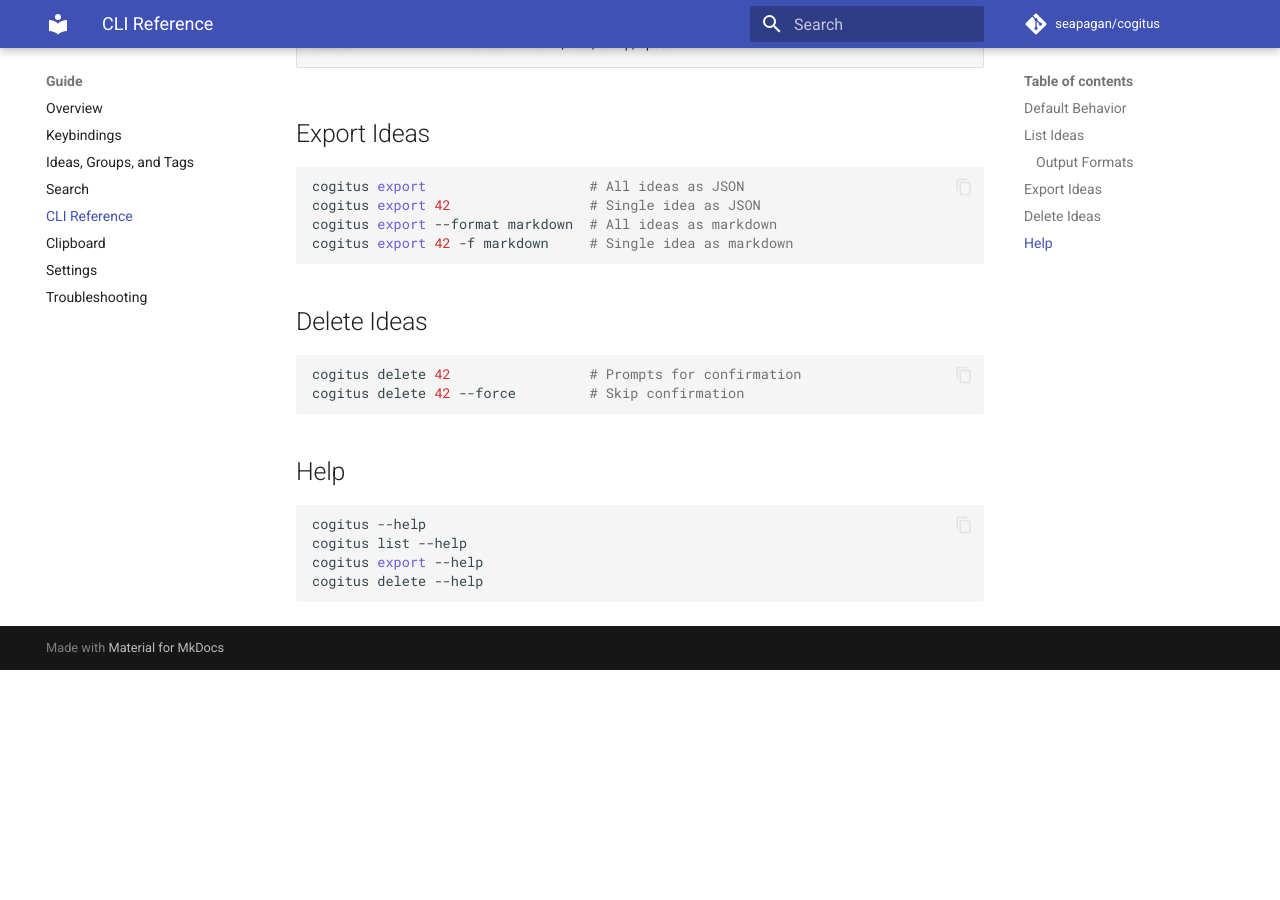
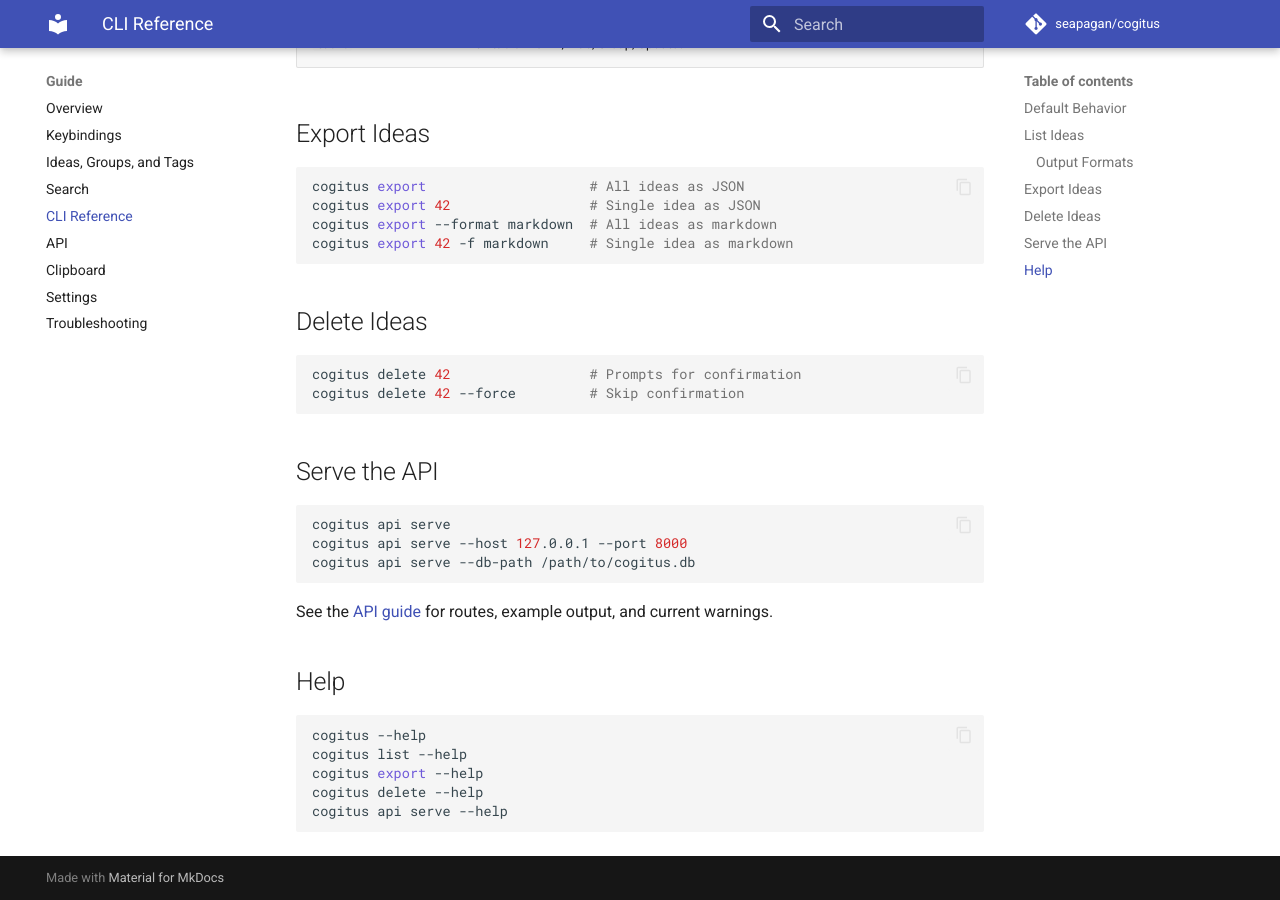
Before and after one commit to seapagan/cogitus, an MkDocs documentation site: the page built from docs/user-guide/cli.md, in a window 1280 px wide and 900 px high, scrolled down 962 px. Built offline with MkDocs 1.6.1 and Material for MkDocs 9.7.7, drawn with Linux system fonts in a browser that asks for light colours; comment, search, counter and statistics services are not loaded; before the commit the page ends 1632 px from its top, so only the background shows below that.

Commit message:
docs: add api guide
Signed-off-by: Grant Ramsay <seapagan@gmail.com>

````diff
--- a/docs/user-guide/cli.md
+++ b/docs/user-guide/cli.md
@@ -52,6 +52,16 @@
 cogitus delete 42 --force         # Skip confirmation
 ```
 
+## Serve the API
+
+```bash
+cogitus api serve
+cogitus api serve --host 127.0.0.1 --port 8000
+cogitus api serve --db-path /path/to/cogitus.db
+```
+
+See the [API guide](api.md) for routes, example output, and current warnings.
+
 ## Help
 
 ```bash
@@ -59,4 +69,5 @@
 cogitus list --help
 cogitus export --help
 cogitus delete --help
+cogitus api serve --help
 ```
--- a/mkdocs.yml
+++ b/mkdocs.yml
@@ -51,6 +51,7 @@
       - Ideas, Groups, and Tags: user-guide/ideas-groups-tags.md
       - Search: user-guide/search.md
       - CLI Reference: user-guide/cli.md
+      - API: user-guide/api.md
       - Clipboard: user-guide/clipboard.md
       - Settings: user-guide/settings.md
       - Troubleshooting: user-guide/troubleshooting.md
````
Also changed, not shown: docs/user-guide/api.md (added, +105 -0 lines), docs/user-guide/overview.md (+1 -0 lines).
